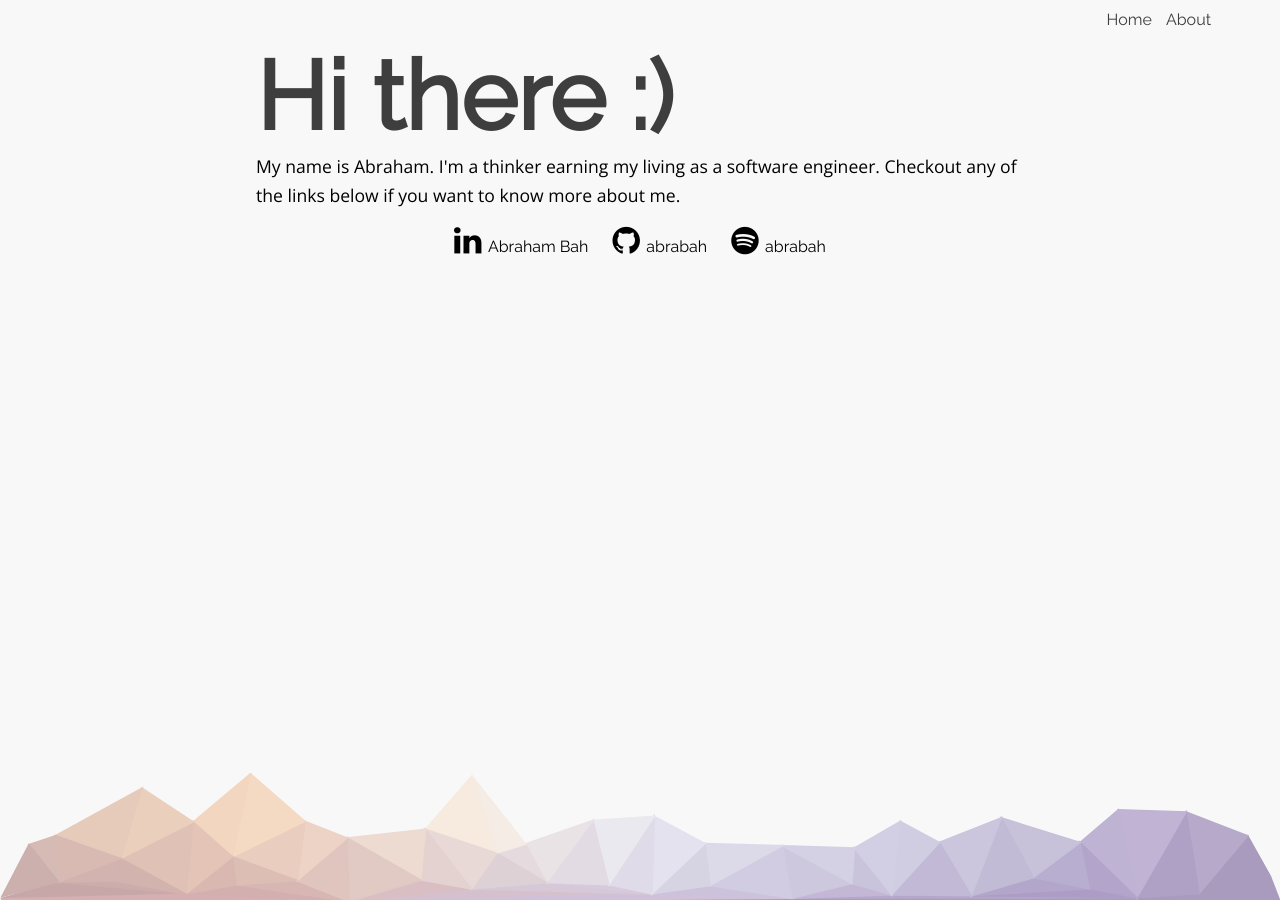
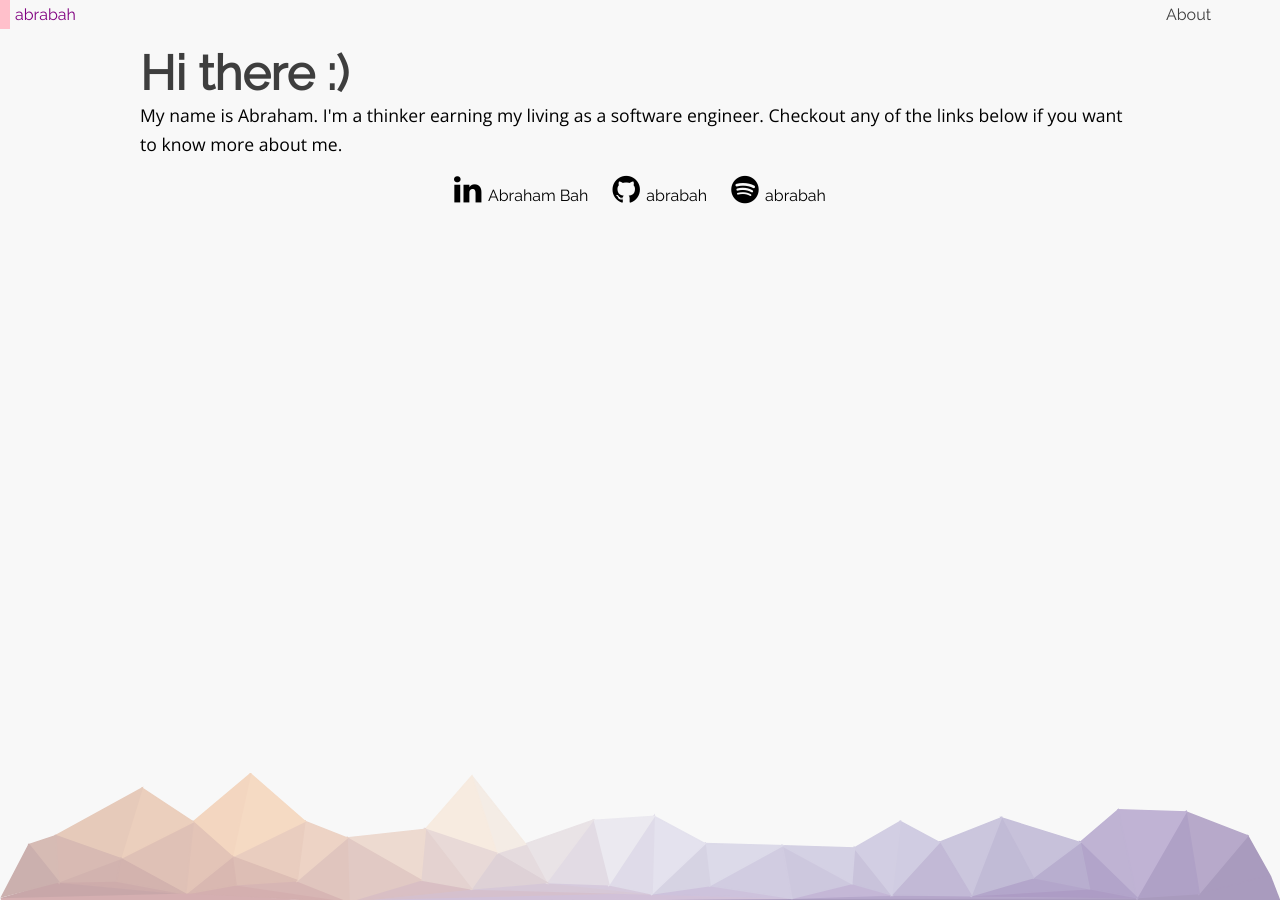
Before and after one commit to abrabah/abrabah.github.io, a Jekyll site: the page built from about/index.html, in a window 1280 px wide. Built offline with Jekyll 4.4.1, drawn with Linux system fonts in a browser that asks for light colours; nearby versions of some CDN libraries.

Commit message:
media queries, strike four!

```diff
--- a/style/_media-mixin.scss
+++ b/style/_media-mixin.scss
@@ -1,5 +1,5 @@
 @mixin small-screen {
-  @media not screen and (min-width: 865px) {
+  @media not screen and (min-device-width: 865px) {
     @content
   }
 }
--- a/style/components/_global.scss
+++ b/style/components/_global.scss
@@ -8,7 +8,7 @@ $link-color: purple;
 $small-screen-width: 700px;
 
 html {
-  -webkit-text-size-adjust: 200%;
+  -webkit-text-size-adjust: 150%;
   background-color: $page-background-color;
   font-family: 'Raleway', sans-serif;
   margin: 0;
```
